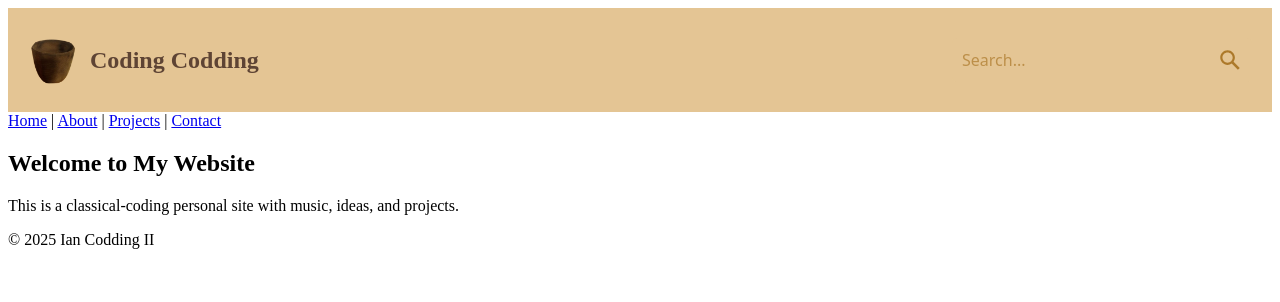
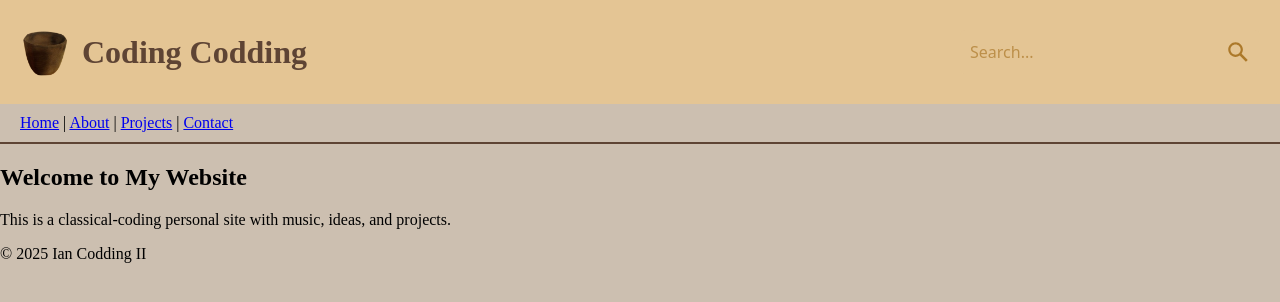
Before and after one commit to Ian-Codding-II/CodingCodding, a Jekyll site: the page built from index.html, in a window 1280 px wide. Shown: the top 302 px of the page. Built offline with Jekyll 4.4.1, drawn with Linux system fonts in a browser that asks for light colours.

Commit message:
I am making a to bar, rearanged

```diff
--- a/_layouts/default.html
+++ b/_layouts/default.html
@@ -15,7 +15,7 @@
 </head>
 
 <body>
-  <!-- Responsive Header -->
+  <!-- Header with logo, name, and search -->
   <header class="topbar">
     <div class="logo-title">
       <img src="{{ site.baseurl }}/image/cupNBG.png" alt="Logo" class="logo" />
@@ -26,10 +26,15 @@
     </div>
   </header>
 
-  <!-- Navigation -->
-  {% include navbar.html %}
+  <!-- Navigation bar -->
+  <nav class="main-nav">
+    {% include navbar.html %}
+  </nav>
 
-  <!-- Page content -->
+  <!-- Line separator -->
+  <hr class="nav-separator" />
+
+  <!-- Main content -->
   <main>
     {{ content }}
   </main>
@@ -39,6 +44,7 @@
     <p>&copy; 2025 Ian Codding II</p>
   </footer>
 
+  <!-- Hidden audio player -->
   <audio id="background-audio" hidden></audio>
   <script src="{{ site.baseurl }}/scripts/music-toggle.js"></script>
 </body>
--- a/styles/main.css
+++ b/styles/main.css
@@ -1,13 +1,23 @@
-/* Topbar layout */
+/* Full page background */
+body {
+  background-color: #ccbfb0;
+  font-family: 'Times New Roman', Times, serif;
+  margin: 0;
+  padding: 0;
+}
+
+/* Header layout */
 .topbar {
   display: flex;
   justify-content: space-between;
   align-items: center;
   background-color: #e4c594;
   padding: 10px 20px;
-  flex-wrap: wrap;
+  gap: 10px;
+  flex-wrap: nowrap;
 }
 
+/* Logo and title area */
 .logo-title {
   display: flex;
   align-items: center;
@@ -21,25 +31,31 @@
 }
 
 .site-name {
-  font-size: 1.5rem;
+  font-size: 2rem; /* Similar size as logo */
   font-weight: bold;
   color: #5e4434;
 }
 
-/* Make search bar responsive */
+/* Responsive search bar */
 .searchbar-container {
-  flex-grow: 1;
+  flex: 1;
   max-width: 300px;
+  min-width: 100px;
 }
 
-@media (max-width: 600px) {
-  .topbar {
-    flex-direction: column;
-    align-items: flex-start;
-  }
+.searchbar-container form {
+  width: 100%;
+}
 
-  .searchbar-container {
-    width: 100%;
-    margin-top: 10px;
-  }
+/* Navbar and separator */
+.main-nav {
+  padding: 10px 20px;
+  background-color: #ccbfb0;
 }
+
+.nav-separator {
+  border: none;
+  height: 2px;
+  background-color: #5e4434;
+  margin: 0;
+}
```
